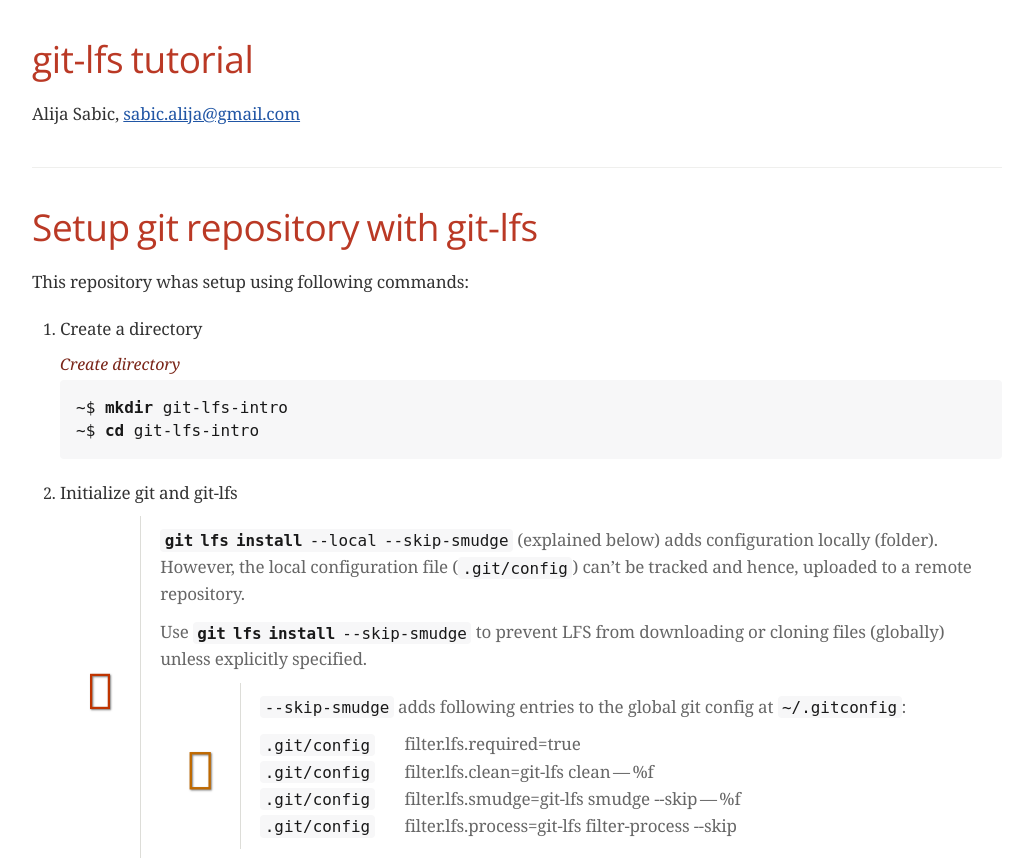
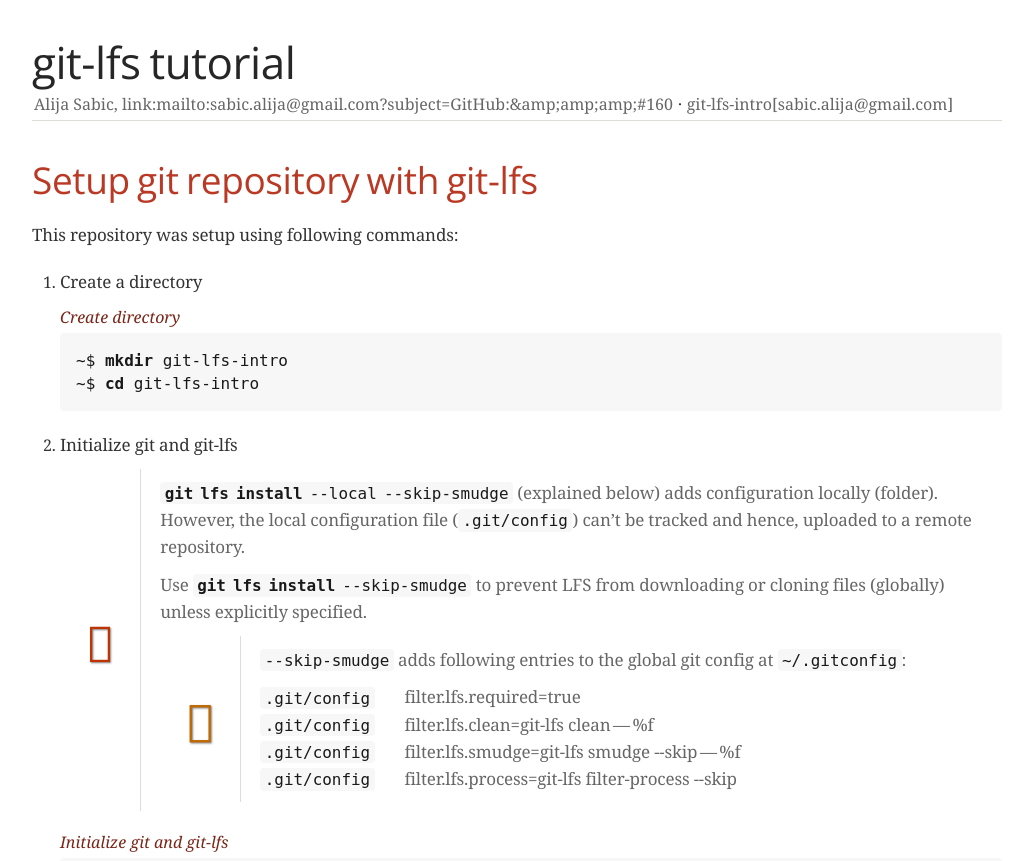
Before and after one commit to sabicalija/git-lfs-intro, a plain HTML site: page index.html in a window 1280 px wide. Shown: the top 861 px of the page, without its empty margins (123-1156 px from the left). Drawn offline with nearby package versions, Linux system fonts and the light colour scheme; a web font is replaced by a local one.

Commit message:
Fix typos in README

```diff
--- a/index.html
+++ b/index.html
@@ -5,6 +5,7 @@
 <!--[if IE]><meta http-equiv="X-UA-Compatible" content="IE=edge"><![endif]-->
 <meta name="viewport" content="width=device-width, initial-scale=1.0">
 <meta name="generator" content="Asciidoctor 1.5.6.1">
+<meta name="author" content="Alija Sabic, link:mailto:sabic.alija@gmail.com?subject=GitHub:&amp;#160, git-lfs-intro[sabic.alija@gmail.com]">
 <title>git-lfs tutorial</title>
 <link rel="stylesheet" href="https://fonts.googleapis.com/css?family=Open+Sans:300,300italic,400,400italic,600,600italic%7CNoto+Serif:400,400italic,700,700italic%7CDroid+Sans+Mono:400,700">
 <style>
@@ -427,21 +428,18 @@ body.book #toc,body.book #preamble,body.book h1.sect0,body.book .sect1>h2{page-b
 </head>
 <body class="article">
 <div id="header">
+<h1>git-lfs tutorial</h1>
+<div class="details">
+<span id="author" class="author">Alija Sabic, link:mailto:sabic.alija@gmail.com?subject=GitHub:&amp;amp;amp;amp;#160</span><br>
+<span id="author2" class="author">git-lfs-intro[sabic.alija@gmail.com]</span><br>
+</div>
 </div>
 <div id="content">
-<div class="sect1">
-<h2 id="_git_lfs_tutorial">git-lfs tutorial</h2>
-<div class="sectionbody">
-<div class="paragraph">
-<p>Alija Sabic, <a href="mailto:sabic.alija@gmail.com?subject=GitHub:&#160;git-lfs-intro">sabic.alija@gmail.com</a></p>
-</div>
-</div>
-</div>
 <div class="sect1">
 <h2 id="_setup_git_repository_with_strong_git_lfs_strong">Setup git repository with <strong>git-lfs</strong></h2>
 <div class="sectionbody">
 <div class="paragraph">
-<p>This repository whas setup using following commands:</p>
+<p>This repository was setup using following commands:</p>
 </div>
 <div class="olist arabic">
 <ol class="arabic">
@@ -832,7 +830,7 @@ The commands need to be entered subsequently.</p>
 </div>
 <div id="footer">
 <div id="footer-text">
-Last updated 2017-09-18 23:52:01 CEST
+Last updated 2017-09-19 15:03:58 CEST
 </div>
 </div>
 </body>
```
Also changed, not shown: 1 other file.
